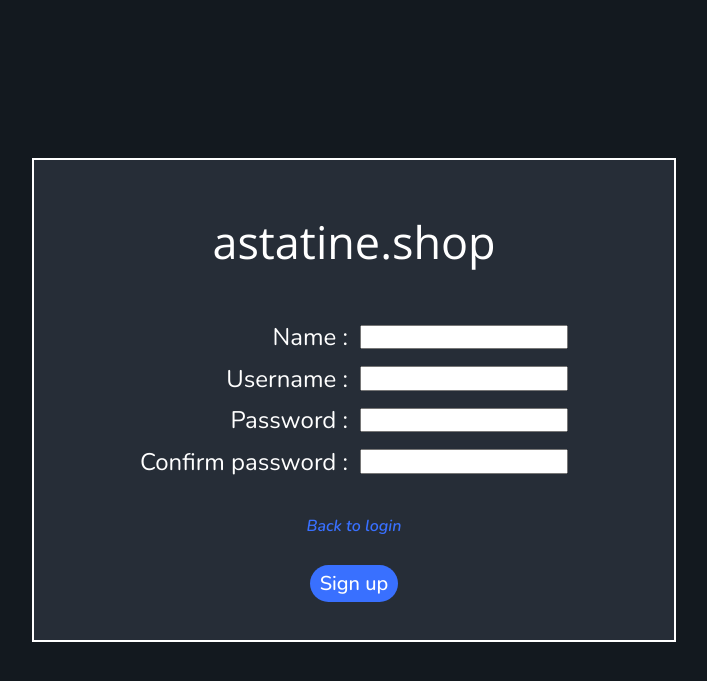
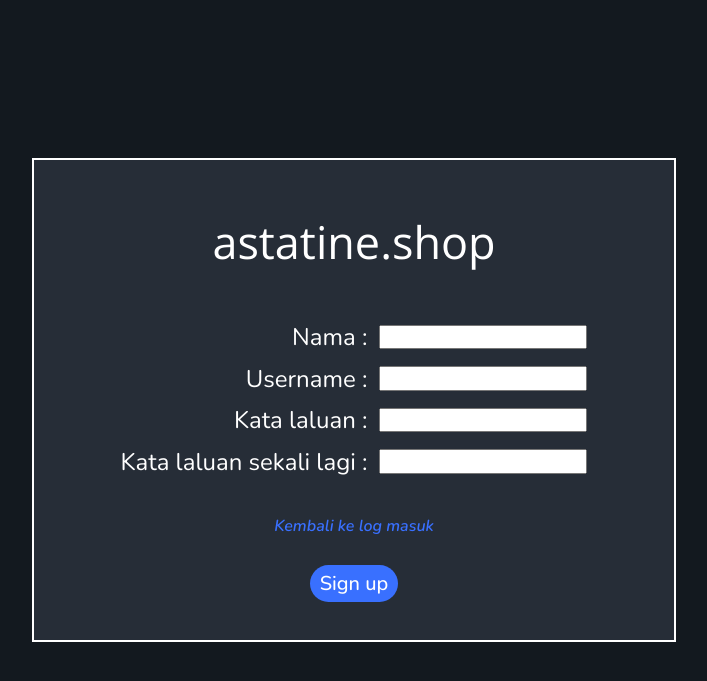
Before and after one commit to Asianerd/SK_astatine, a PHP site: page /signup.php in a window 1280 px wide. Shown: the top 681 px of the page, without its empty margins (286-993 px from the left). Run offline with PHP 8.4, Linux system fonts and the light colour scheme; some web fonts are replaced.

Commit message:
Translated more to BM

```diff
--- a/client/CPU.php
+++ b/client/CPU.php
@@ -93,7 +93,7 @@ class Item {
         // for convenience
         return new Item(
             $x['id_CPU'],
-            $x['nama'],
+            $x['model'],
             $x['harga'],
             $x['bilangan_interaksi'],
             $x['nombor_teras'],
--- a/index.php
+++ b/index.php
@@ -10,7 +10,8 @@
 
         if (isset($_COOKIE["login_new"]) && ($_COOKIE["login_new"] <= 0)) {
             setcookie("login_new", 1, time() + (86400 * 14), "/"); // after alert, increment so it doesnt alert again
-            echo "<script>alert(\"Successfully logged in as {$_COOKIE["login_username"]}.\")</script>";
+            //echo "<script>alert(\"Successfully logged in as {$_COOKIE["login_username"]}.\")</script>";
+            echo "<script>alert(\"Berjaya log masuk dengan akaun {$_COOKIE["login_username"]}.\")</script>";
         }
 
         require __DIR__ . '/client/CPU.php'; // import cpu class
@@ -82,7 +83,7 @@
                 </div>
                 <div id="sorting">
                     <h1>
-                        Sort by :
+                        Isih mengikut :
                     </h1>
                     <div id="sort-options">
                         <div id="sort-types">
--- a/scripts/signup.js
+++ b/scripts/signup.js
@@ -1,18 +1,31 @@
 var inputFields = {};
 var inputData = {};
 var statusText = document.getElementById("status");
+// var regexTable = {
+//     "Name must be between 8 to 32 characters long.":["name", /^[\s\S]{8,32}$/], // all whitespace and non-whitespace characters, amount between 8-32
+
+//     "Username must be between 8 to 32 characters long.":["username", /^[\s\S]{8,32}$/],
+//     "Username must not have spaces or special characters. (!,@,#,$,%,^,etc)":["username", /^[a-zA-Z0-9_\.]+$/], // checks a-z, A-Z, 0-9, _ and .
+
+//     "Password must have at least one uppercase letter":["password",/(?=.*[A-Z])/],          // checks A-Z
+//     "Password must have at least one lowercase letter":["password",/(?=.*[a-z])/],          // checks a-z
+//     "Password must have at least one number":["password",/(?=.*[0-9])/],                    // checks 0-9
+//     "Password must have at least one special character":["password",/(?=.*[-+_!@#$%^&*.,?])/],  // checks if has one of these: -+_!@#$%^&*.,?
+//     "Password must be between 4 to 8 characters long.":["password", /^[\s\S]{4,8}$/],
+//     "Password must not include spaces.":["password", /(?=.*\s)/]                            // checks whitespace characters, amount greater than 0
+// };
 var regexTable = {
-    "Name must be between 8 to 32 characters long.":["name", /^[\s\S]{8,32}$/], // all whitespace and non-whitespace characters, amount between 8-32
+    "Nama perlu antara 8 hingga 32 aksara panjang.":["name", /^[\s\S]{8,32}$/], // all whitespace and non-whitespace characters, amount between 8-32
 
-    "Username must be between 8 to 32 characters long.":["username", /^[\s\S]{8,32}$/],
-    "Username must not have spaces or special characters. (!,@,#,$,%,^,etc)":["username", /^[a-zA-Z0-9_\.]+$/], // checks a-z, A-Z, 0-9, _ and .
+    "Username perlu antara 8 hingga 32 aksara panjang.":["username", /^[\s\S]{8,32}$/],
+    "Username tidak boleh mempunyai jarak aksara atau aksara unik. (!,@,#,$,%,^,etc)":["username", /^[a-zA-Z0-9_\.]+$/], // checks a-z, A-Z, 0-9, _ and .
 
-    "Password must have at least one uppercase letter":["password",/(?=.*[A-Z])/],          // checks A-Z
-    "Password must have at least one lowercase letter":["password",/(?=.*[a-z])/],          // checks a-z
-    "Password must have at least one number":["password",/(?=.*[0-9])/],                    // checks 0-9
-    "Password must have at least one special character":["password",/(?=.*[-+_!@#$%^&*.,?])/],  // checks if has one of these: -+_!@#$%^&*.,?
-    "Password must be between 4 to 8 characters long.":["password", /^[\s\S]{4,8}$/],
-    "Password must not include spaces.":["password", /(?=.*\s)/]                            // checks whitespace characters, amount greater than 0
+    "Kata laluan perlu mempunyai sekurang-kurangnya satu huruf besar.":["password",/(?=.*[A-Z])/],          // checks A-Z
+    "Kata laluan perlu mempunyai sekurang-kurangnya satu huruf kecil.":["password",/(?=.*[a-z])/],          // checks a-z
+    "Kata laluan perlu mempunyai sekurang-kurangnya satu nombor.":["password",/(?=.*[0-9])/],                    // checks 0-9
+    "Kata laluan perlu mempunyai sekurang-kurangnya satu tanda baca.":["password",/(?=.*[-+_!@#$%^&*.,?])/],  // checks if has one of these: -+_!@#$%^&*.,?
+    "Kata laluan perlu antara 4 hingga 8 aksara panjang.":["password", /^[\s\S]{4,8}$/],
+    "Kata laluan tidak boleh mempunyai jarak aksara.":["password", /(?=.*\s)/]                            // checks whitespace characters, amount greater than 0
 };
 
 var passwordCriterias = document.querySelectorAll("#password_criteria > div > img");
@@ -85,7 +98,8 @@ function validateForm() {
     for(let [key, value] of Object.entries(regexTable)) {
         // if (regex .test( text in inputField ))
         //      statusText.innerHTML = error text
-        if ((key == "Password must not include spaces.") ^ (!value[1].test(inputData[value[0]]))) {
+        //if ((key == "Password must not include spaces.") ^ (!value[1].test(inputData[value[0]]))) {
+        if ((key == "Kata laluan tidak boleh mempunyai jarak aksara.") ^ (!value[1].test(inputData[value[0]]))) {
             // XOR operator
             // if key == "Password must not include spaces.", then inverts the next condition
             statusText.innerHTML = key;
@@ -94,7 +108,7 @@ function validateForm() {
     }
 
     if (inputData["password"] != inputData["confirm_password"]) {
-        statusText.innerHTML = "Passwords must be the same."
+        statusText.innerHTML = "Kata laluan mesti sama."
         return false;
     }
 
--- a/signup.php
+++ b/signup.php
@@ -103,40 +103,40 @@ if ($status == signupStatus::Success) {
                 <h2 id="status">
                     <?php
                     if ($status == signupStatus::UsernameOccupied) {
-                        echo "The username \"{$_POST['signup_username']}\" is already taken.";
+                        echo "Username \"{$_POST['signup_username']}\" sudah wujud.";
                     }
                     ?>
                 </h2>
                 <form class="login" action="signup.php" method="POST" autocomplete="on" onsubmit="return validateForm();">
                     <div id="fields">
-                        <h2>Name : </h2>
+                        <h2>Nama : </h2>
                         <input class="signup_inputField" id="signup_name" type="text" name="signup_name">
                         <h2>Username : </h2>
                         <input class="signup_inputField" id="signup_username" type="text" name="signup_username">
                         <!-- Add show password button? -->
-                        <h2>Password : </h2>
+                        <h2>Kata laluan : </h2>
                         <div id="password_criteria">
                             <input class="signup_inputField" id="signup_password" type="password" name="signup_password" autocomplete="on" onkeyup="onPasswordUpdate();">
                             <div>
                                 <img src="./assets/logos/cross.png">
-                                <h3>between 4-8 characters</h3>
+                                <h3>antara 4-8 aksara</h3>
                                 <img src="./assets/logos/cross.png">
-                                <h3>must have at least one uppercase letter</h3>
+                                <h3>sekurang-kurangnya satu huruf besar</h3>
                                 <img src="./assets/logos/check.png">
-                                <h3>must have at least one lowercase letter</h3>
+                                <h3>sekurang-kurangnya satu huruf kecil</h3>
                                 <img src="./assets/logos/check.png">
-                                <h3>must have at least one number</h3>
+                                <h3>sekurang-kurangnya satu nombor</h3>
                                 <img src="./assets/logos/check.png">
-                                <h3>must have at least one special character</h3>
+                                <h3>sekurang-kurangnya satu tanda baca</h3>
                                 <img src="./assets/logos/check.png">
-                                <h3>must not include spaces</h3>
+                                <h3>tidak mempunyai jarak aksara</h3>
                             </div>
                         </div>
-                        <h2>Confirm password : </h2>
+                        <h2>Kata laluan sekali lagi : </h2>
                         <input class="signup_inputField" id="signup_confirm_password" type="password" name="signup_confirm_password" autocomplete="on">
                     </div>
                     <a id="login" href="/login.php">
-                        Back to login
+                        Kembali ke log masuk
                     </a>
                     <input id="submit" type="submit" value="Sign up">
                 </form>
--- a/styles/login.css
+++ b/styles/login.css
@@ -77,7 +77,7 @@
 
     top:100%;
     height:0px;
-    width:22em;
+    width:25em;
 
     padding:0;
 
```
Also changed, not shown: login.php (+5 -5 lines).
